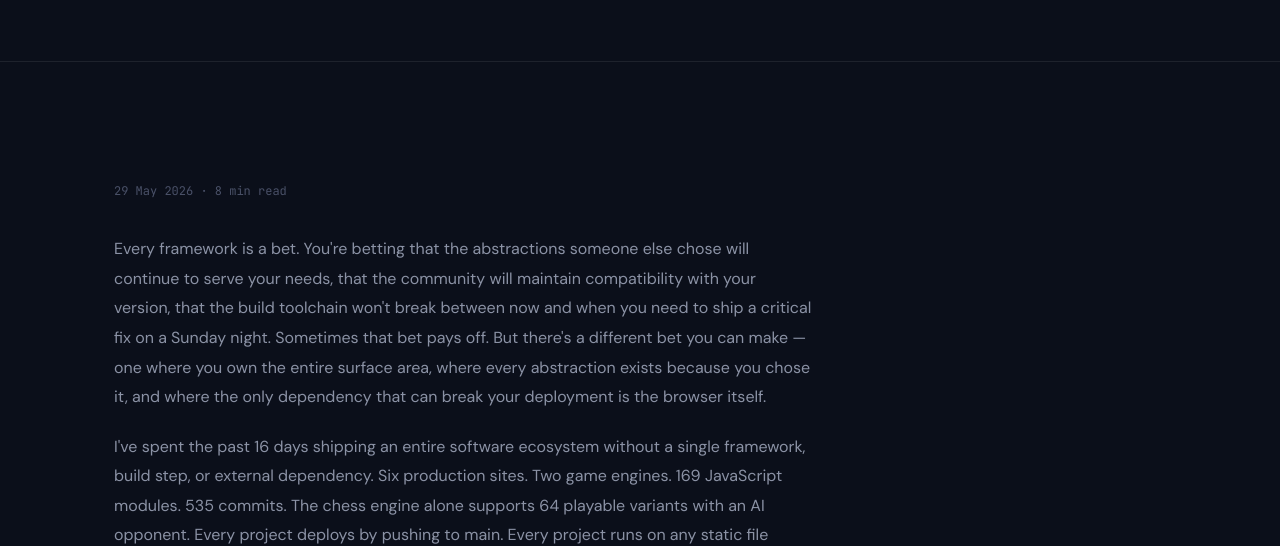
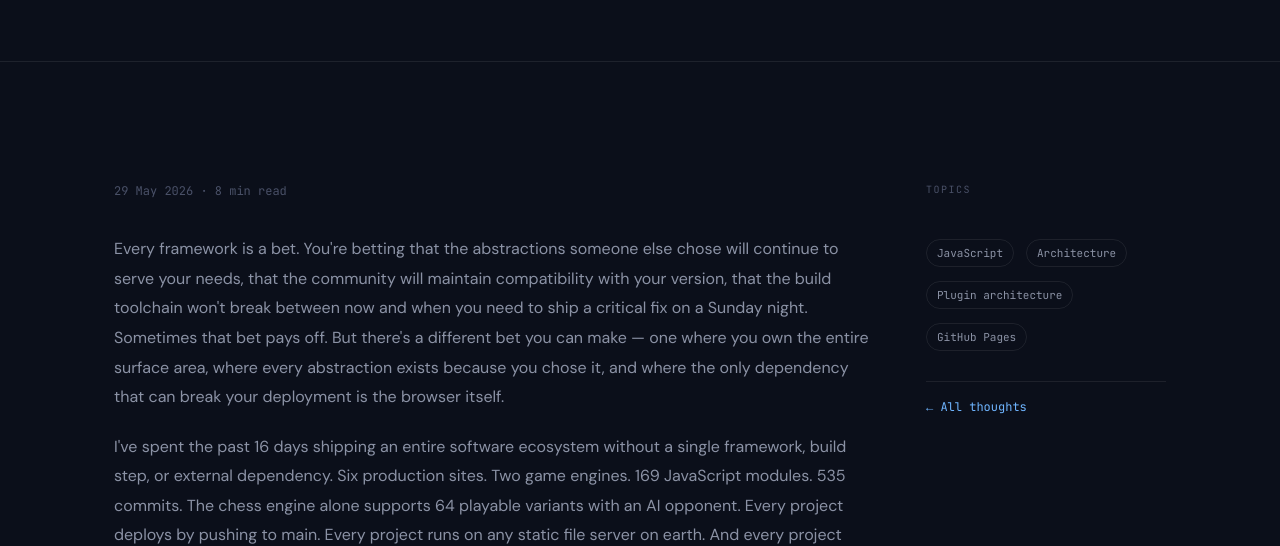
Before and after one commit to msmalley/smalley-website, a plain HTML site: page thoughts/the-case-for-vanilla-js/index.html in a window 1280 px wide. Shown: the part 260-806 px from the top of the page. Drawn offline with Linux system fonts and the light colour scheme.

Commit message:
Extend sticky sidebar to article/thoughts pages

```diff
--- a/css/thoughts.css
+++ b/css/thoughts.css
@@ -45,8 +45,48 @@
 }
 
 .article-content {
-  max-width: 700px;
   padding: 60px 0 80px;
+  min-width: 0;
+}
+.article-layout {
+  display: grid;
+  grid-template-columns: 1fr 240px;
+  gap: 48px;
+  align-items: start;
+}
+.article-sidebar {
+  position: sticky;
+  top: 88px;
+  padding: 60px 0;
+}
+.article-sidebar-section {
+  margin-bottom: 24px;
+}
+.article-sidebar-label {
+  font-family: var(--f-mono);
+  font-size: 10px;
+  letter-spacing: 1.5px;
+  text-transform: uppercase;
+  color: var(--sm-faint);
+  margin-bottom: 10px;
+}
+.article-sidebar .pill {
+  margin: 0 4px 6px 0;
+}
+.article-sidebar .article-back {
+  margin-top: 24px;
+  padding-top: 16px;
+  border-top: 1px solid var(--sm-border);
+}
+@media (max-width: 768px) {
+  .article-layout {
+    grid-template-columns: 1fr;
+    gap: 0;
+  }
+  .article-sidebar {
+    position: static;
+    padding: 0 0 40px;
+  }
 }
 .article-date {
   font-family: var(--f-mono);
--- a/js/sm-sidebar.js
+++ b/js/sm-sidebar.js
@@ -1,8 +1,12 @@
 (function() {
   var content = document.querySelector('.case-content');
-  if (!content) return;
+  var article = document.querySelector('.article-content');
+
+  if (content) buildCaseSidebar(content);
+  if (article) buildArticleSidebar(article);
+
+  function buildCaseSidebar(content) {
     var container = content.parentElement;
-
     var tech = content.querySelector('.case-tech');
     var links = content.querySelector('.case-links');
     var outcome = content.querySelector('.case-outcome');
@@ -42,4 +46,40 @@
     }
 
     container.appendChild(sidebar);
+  }
+
+  function buildArticleSidebar(article) {
+    var container = article.parentElement;
+    var tags = article.querySelector('.article-tags');
+    var back = article.querySelector('.article-back');
+    var related = article.querySelector('.related-writing');
+
+    if (!tags && !back) return;
+
+    container.classList.add('article-layout');
+
+    var sidebar = document.createElement('aside');
+    sidebar.className = 'article-sidebar';
+
+    if (tags) {
+      var secT = document.createElement('div');
+      secT.className = 'article-sidebar-section';
+      var label = document.createElement('div');
+      label.className = 'article-sidebar-label';
+      label.textContent = 'Topics';
+      secT.appendChild(label);
+      secT.appendChild(tags);
+      sidebar.appendChild(secT);
+    }
+
+    if (related) {
+      sidebar.appendChild(related);
+    }
+
+    if (back) {
+      sidebar.appendChild(back);
+    }
+
+    container.appendChild(sidebar);
+  }
 })();
```
Lines whose indentation alone changed are shown as unchanged.
